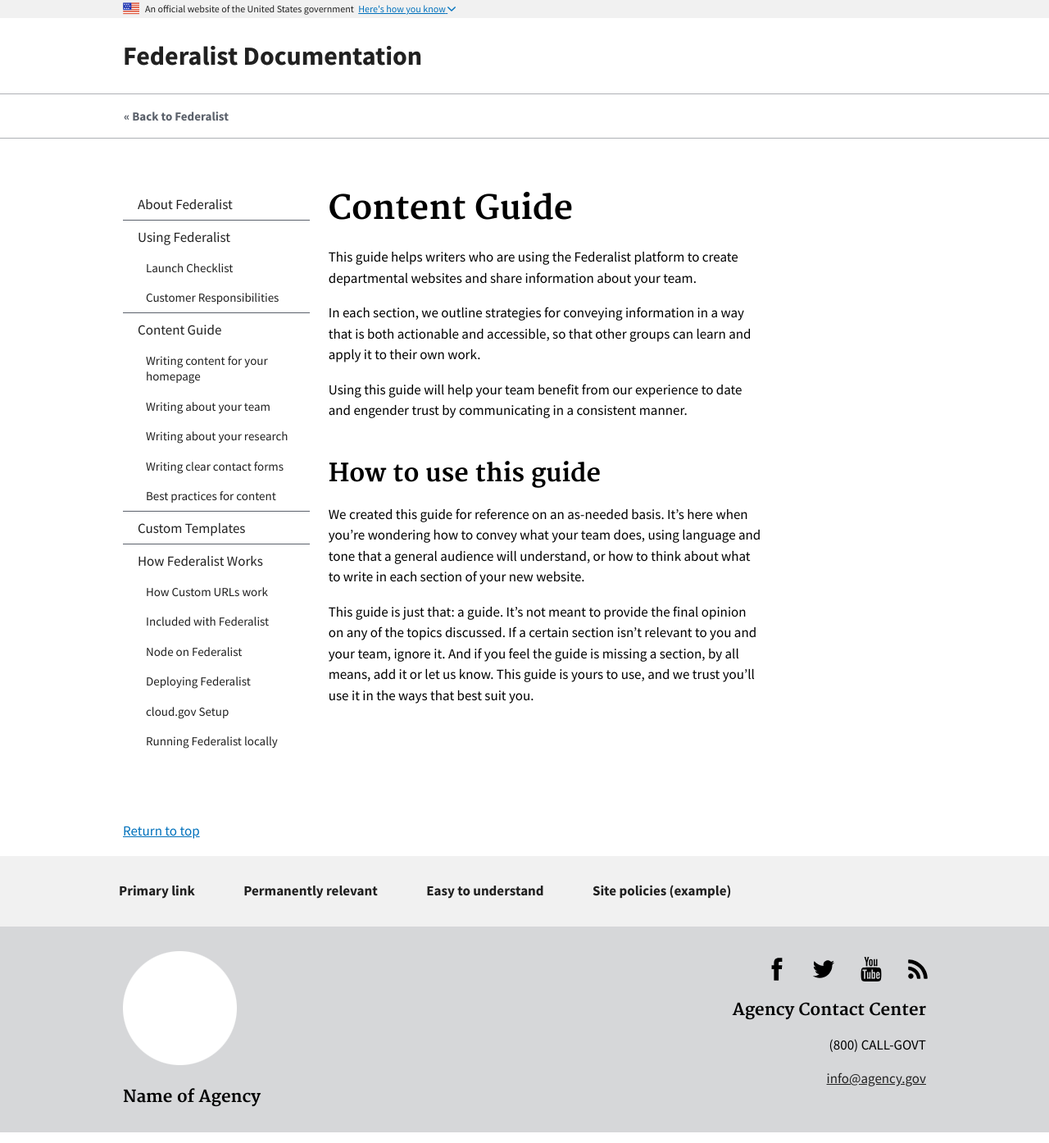
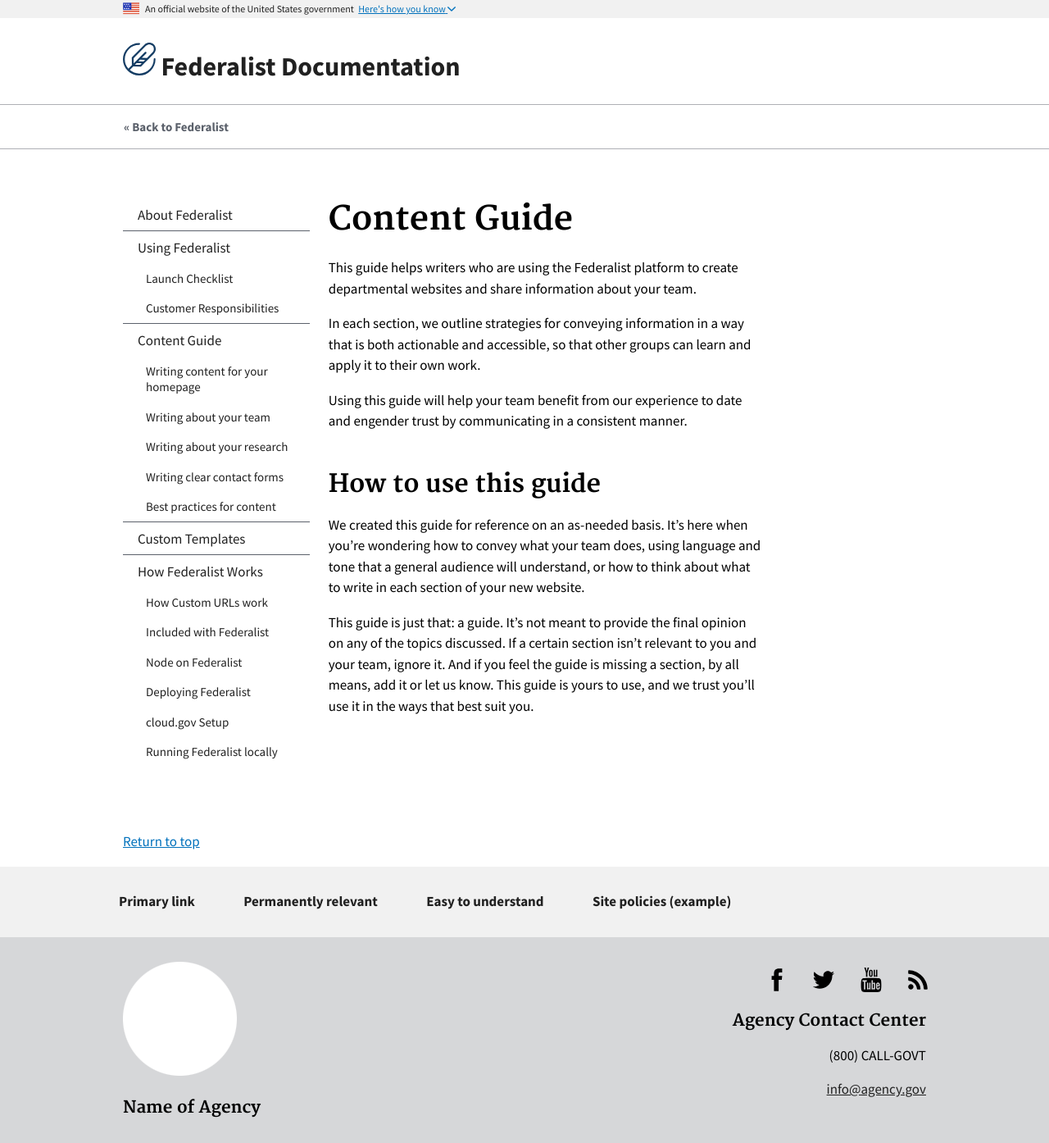
Before and after one commit to Macy-FK/federaliste, a Jekyll site: the page built from pages/content-guide.md, in a window 1280 px wide. Shown: the whole page at 82% size. Built offline with Jekyll 4.4.1, drawn with Linux system fonts in a browser that asks for light colours; Markdown is read by kramdown in place of the engine named in the settings.

Commit message:
add support for the Federalist logo

```diff
--- a/_includes/navigation.html
+++ b/_includes/navigation.html
@@ -8,6 +8,7 @@
     <button class="usa-menu-btn">Menu</button>
     <div class="usa-logo" id="logo">
       <em class="usa-logo-text">
+        {% if site.logourl %}<img src="{{ site.baseurl }}{{ site.logourl }}" alt="{{ site.logoalt }}" width="40">{% endif %}
         <a href="#" accesskey="1" title="Home" aria-label="Home">{{ site.name }}</a>
       </em>
     </div>
```
